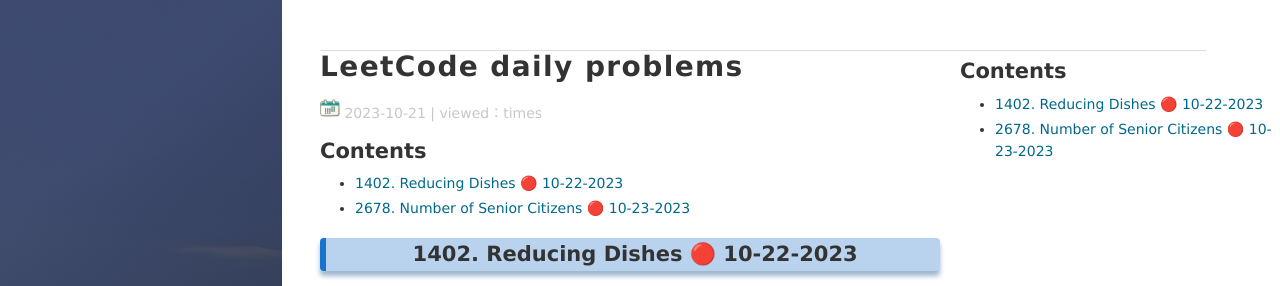
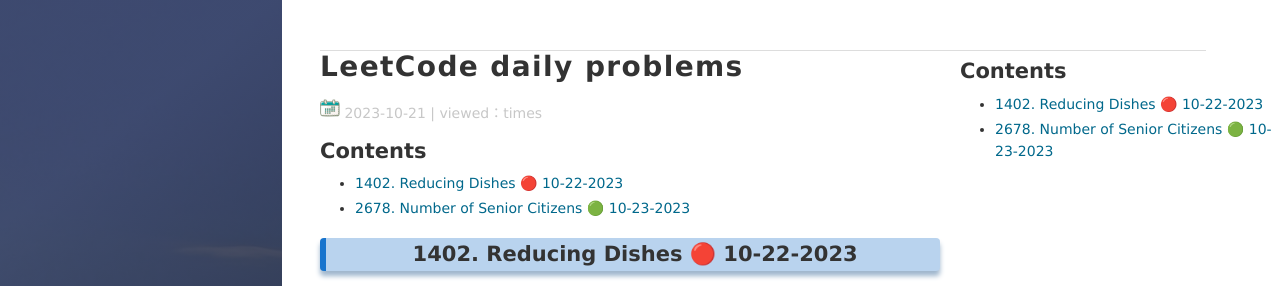
Before and after one commit to ChrisZZhong/chriszzhong.github.io, a Jekyll site: the page built from _posts/2023-10-21-LeetCode-Daily.md, in a window 1280 px wide and 900 px high. Shown: the top 286 px of the window. Built offline with Jekyll 4.4.1, drawn with Linux system fonts in a browser that asks for light colours; nearby versions of some CDN libraries; comment, search, counter and statistics services are not loaded; some of the changed text lies outside the part shown.

```diff
--- a/_posts/2023-10-21-LeetCode-Daily.md
+++ b/_posts/2023-10-21-LeetCode-Daily.md
@@ -86,7 +86,7 @@ Time complexity: O(nlogn)
 
 Space complexity: O(1)
 
-## 2678. Number of Senior Citizens 🔴 10-23-2023
+## 2678. Number of Senior Citizens 🟢 10-23-2023
 
 [2678. Number of Senior Citizens](https://leetcode.com/problems/number-of-senior-citizens/)
 
```
